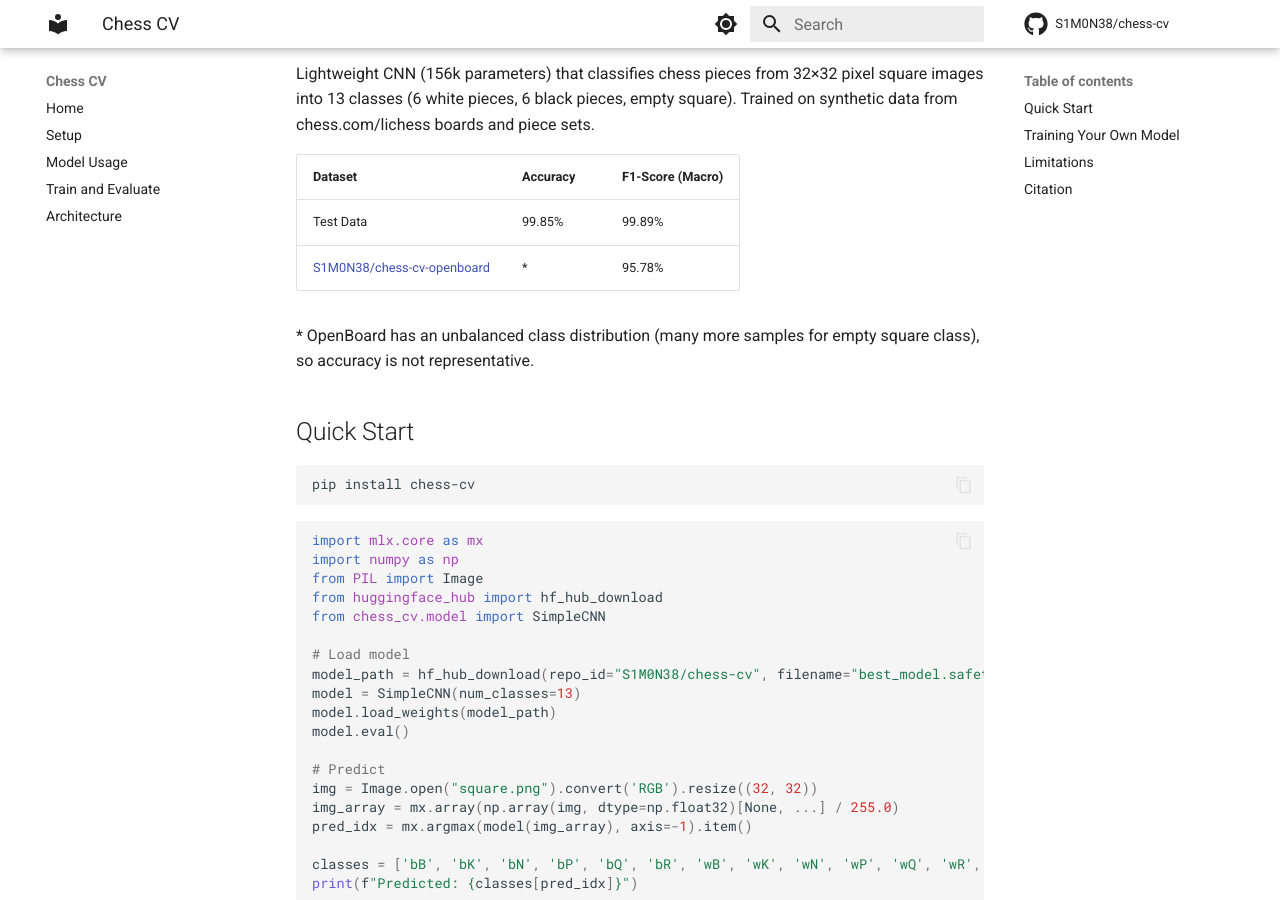
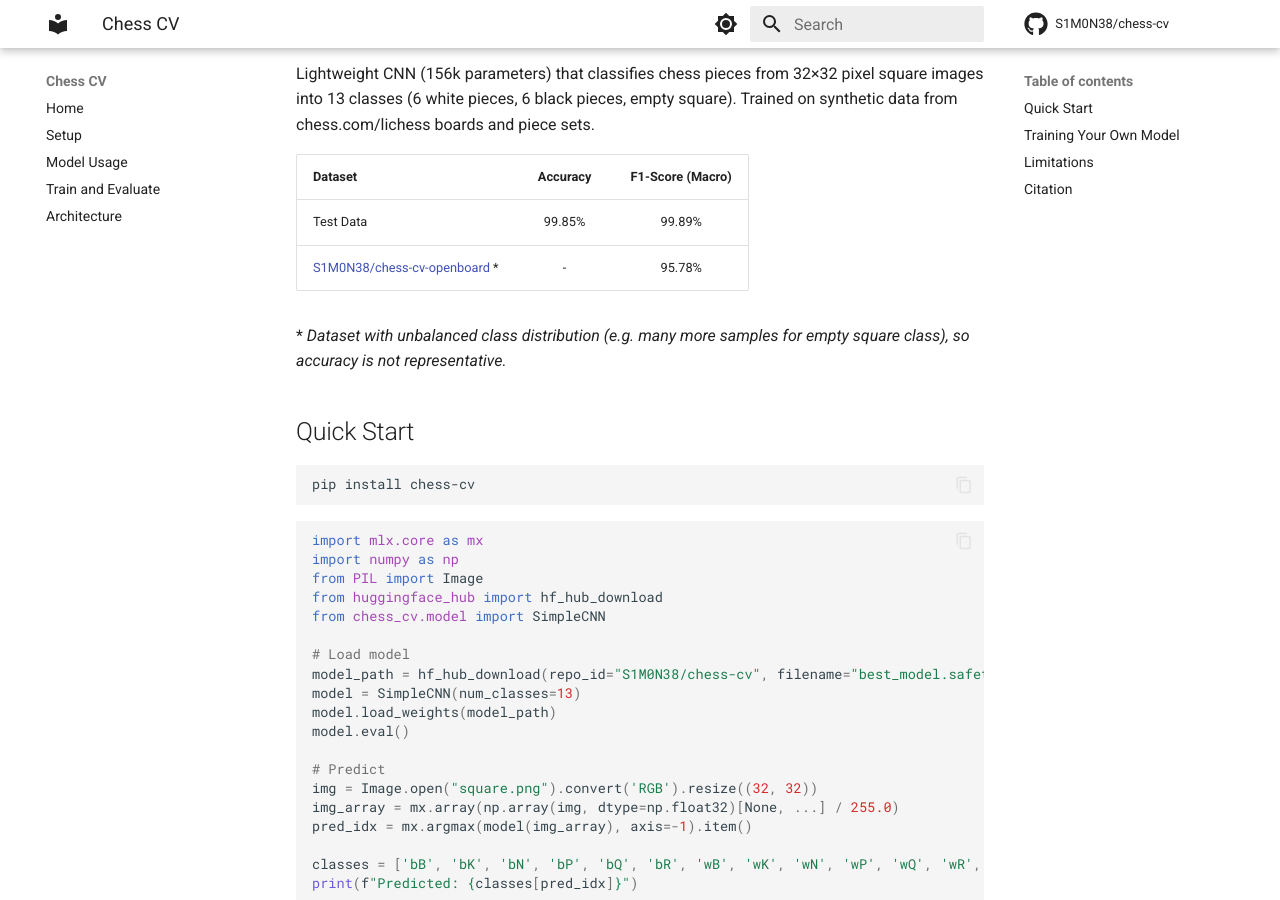
Before and after one commit to S1M0N38/chess-cv, an MkDocs documentation site: the page built from docs/README_hf.md, in a window 1280 px wide and 900 px high, scrolled down 381 px. Built offline with MkDocs 1.6.1 and Material for MkDocs 9.7.7, drawn with Linux system fonts in a browser that asks for light colours; comment, search, counter and statistics services are not loaded.

Commit message:
docs: centering table in READMEs

```diff
--- a/docs/README_hf.md
+++ b/docs/README_hf.md
@@ -53,12 +53,12 @@
 
 Lightweight CNN (156k parameters) that classifies chess pieces from 32×32 pixel square images into 13 classes (6 white pieces, 6 black pieces, empty square). Trained on synthetic data from chess.com/lichess boards and piece sets.
 
-| Dataset                                                                                  | Accuracy | F1-Score (Macro) |
-| ---------------------------------------------------------------------------------------- | -------- | ---------------- |
-| Test Data                                                                                | 99.85%   | 99.89%           |
-| [S1M0N38/chess-cv-openboard](https://huggingface.co/datasets/S1M0N38/chess-cv-openboard) | \*       | 95.78%           |
+| Dataset                                                                                     | Accuracy | F1-Score (Macro) |
+| ------------------------------------------------------------------------------------------- | :------: | :--------------: |
+| Test Data                                                                                   |  99.85%  |      99.89%      |
+| [S1M0N38/chess-cv-openboard](https://huggingface.co/datasets/S1M0N38/chess-cv-openboard) \* |    -     |      95.78%      |
 
-\* OpenBoard has an unbalanced class distribution (many more samples for empty square class), so accuracy is not representative.
+\* *Dataset with unbalanced class distribution (e.g. many more samples for empty square class), so accuracy is not representative.*
 
 ## Quick Start
 
```
Also changed, not shown: README.md (+10 -6 lines).
